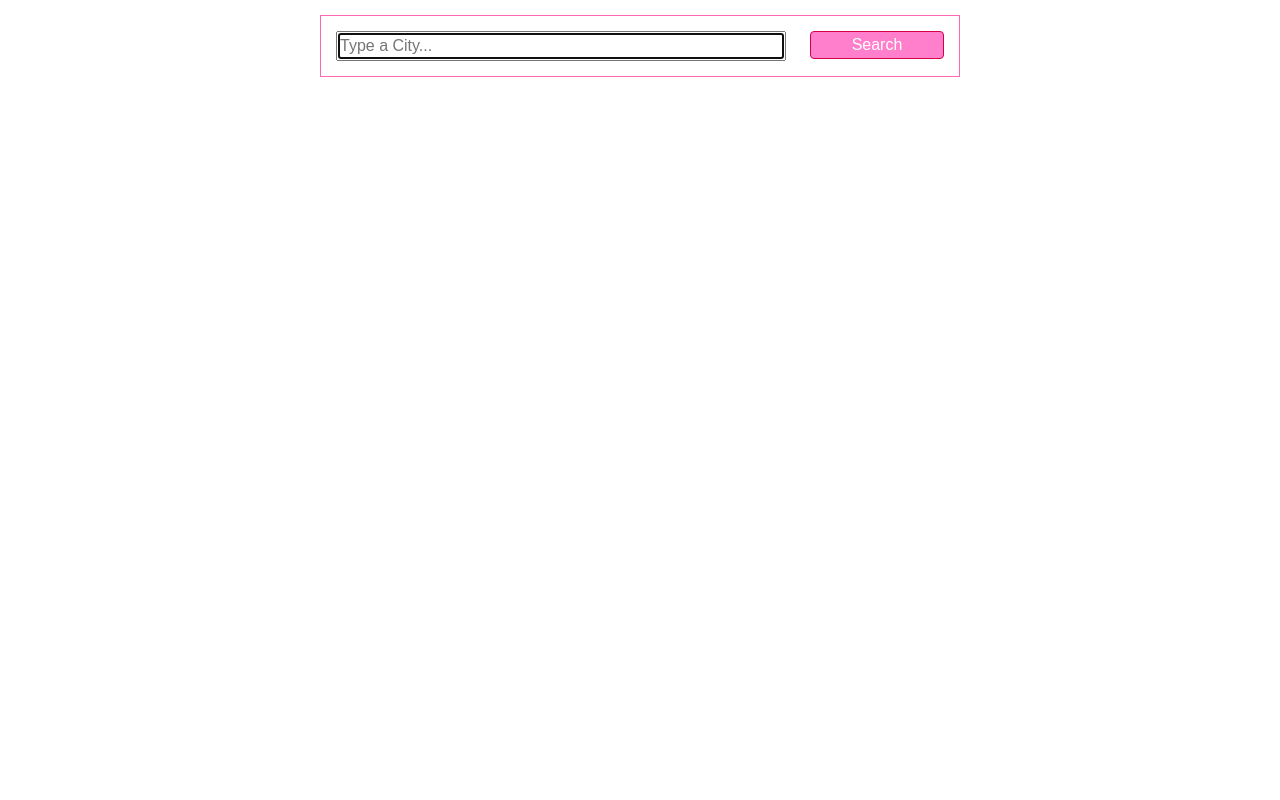
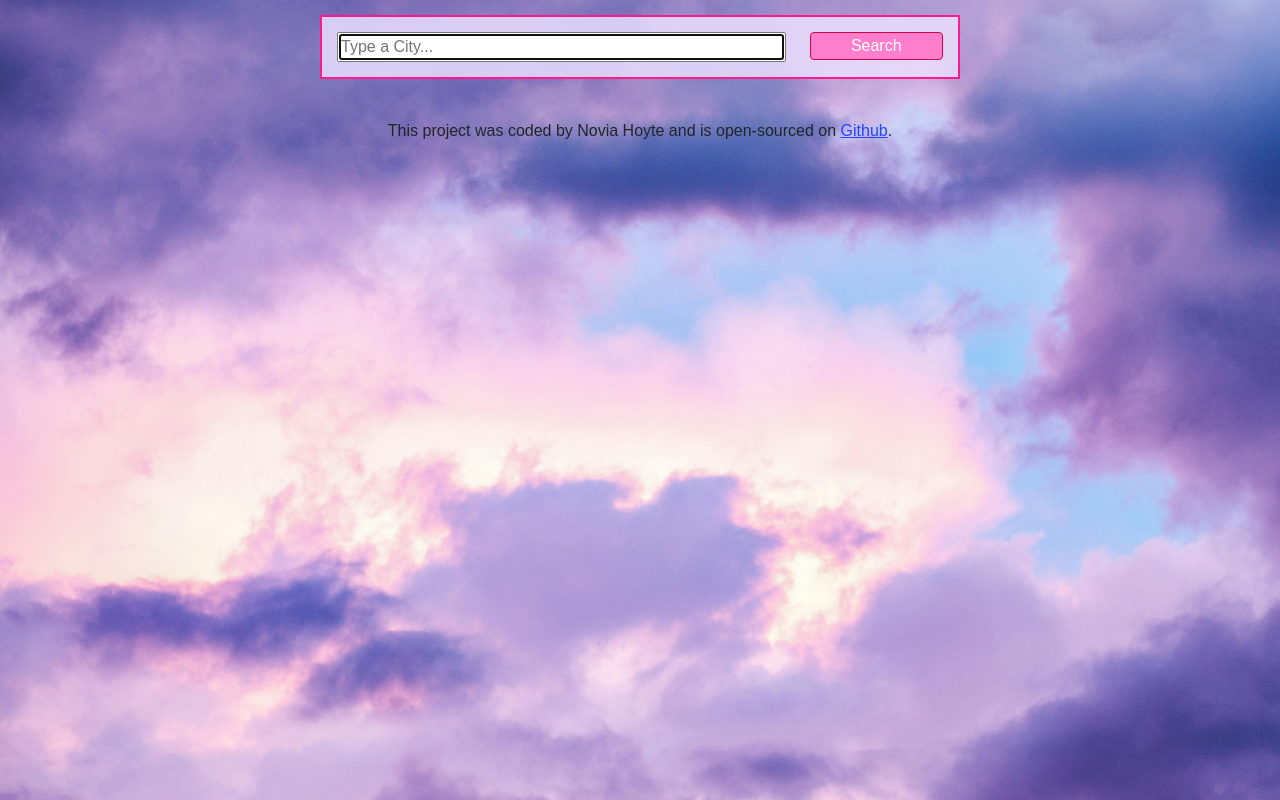
Before and after one commit to nhoyte/react-weather, a React (Create React App) app: page / in a window 1280 px wide. Built offline with nearby package versions, Linux system fonts and the light colour scheme.

Commit message:
Added CSS styling (background image, color, font color) and Footer

```diff
--- a/src/App.css
+++ b/src/App.css
@@ -3,7 +3,8 @@
 }
 
 .App .container {
-  border: 1px solid hotpink;
+  background-color: #ece1ffd2;
+  border: 2px solid rgb(255, 26, 141);
   margin: 15px auto;
   padding: 15px;
   max-width: 50%;
--- a/src/App.js
+++ b/src/App.js
@@ -1,5 +1,6 @@
 import "./App.css";
 import Search from "./Search";
+import Footer from "./Footer";
 
 function App() {
   return (
@@ -7,6 +8,7 @@ function App() {
       <div className="container ">
         <Search />
       </div>
+      <Footer />
     </div>
   );
 }
--- /dev/null
+++ b/src/Footer.css
@@ -0,0 +1,13 @@
+.Footer {
+  margin-top: 40px;
+  text-align: center;
+  font-size: 16px;
+  font-weight: 530;
+}
+
+.Footer a {
+  color: rgb(32, 69, 255);
+}
+.Footer a:hover {
+  color: rgb(0, 212, 212);
+}
--- /dev/null
+++ b/src/Footer.js
@@ -0,0 +1,18 @@
+import React from "react";
+import "./Footer.css";
+
+export default function Footer() {
+  return (
+    <div className="Footer">
+      This project was coded by Novia Hoyte and is open-sourced on{" "}
+      <a
+        href="https://github.com/nhoyte/react-weather"
+        target="_blank"
+        rel="noreferrer"
+      >
+        Github
+      </a>
+      .{" "}
+    </div>
+  );
+}
--- a/src/Search.css
+++ b/src/Search.css
@@ -1,3 +1,6 @@
+:root {
+  --secondary-color: #919191;
+}
 .Search h1 {
   color: rgb(218, 0, 131);
 }
@@ -19,13 +22,30 @@
 .Search .WeatherProps .WeatherIcon {
   padding: 0;
 }
+.Search .WeatherProps img {
+  width: 115px;
+  height: 115px;
+  position: relative;
+  top: -28px;
+}
 .WeatherProps .Temperature {
-  padding: 0 0 0 8px;
-  font-size: 40px;
+  padding: 0;
+  font-size: 50px;
   line-height: 1;
 }
+.WeatherProps .Degrees {
+  font-size: 16px;
+  font-weight: 550;
+  padding: 0 5px;
+}
+.WeatherProps .Degrees .UnitsCelsius {
+  color: var(--secondary-color);
+}
 .WeatherProps .SummaryInfo {
+  color: var(--secondary-color);
   padding: 0;
+  position: relative;
+  left: -45px;
 }
 .WeatherProps li {
   list-style-type: none;
@@ -42,4 +62,6 @@ h4 {
 }
 .Search .WeatherColumn p {
   font-size: 14px;
+  color: var(--secondary-color);
+  line-height: 20px;
 }
--- a/src/Search.js
+++ b/src/Search.js
@@ -66,7 +66,11 @@ export default function Search() {
                 <span className="col-2 WeatherIcon">
                   <img src={weather.iconURL} alt="weather icon" />
                 </span>
-                <span className="col-2 Temperature">{weather.temp}°F</span>
+                <span className="col-1 Temperature">{weather.temp}</span>
+                <span className="col-2 Degrees">
+                  <span className="UnitsFarenheit">°F</span>|
+                  <span className="UnitsCelsius">°C</span>
+                </span>
                 <span className="col SummaryInfo">
                   <ul>
                     <li>Precipitation: 5%</li>
--- a/src/index.css
+++ b/src/index.css
@@ -1,13 +1,16 @@
 body {
   margin: 0;
-  font-family: -apple-system, BlinkMacSystemFont, 'Segoe UI', 'Roboto', 'Oxygen',
-    'Ubuntu', 'Cantarell', 'Fira Sans', 'Droid Sans', 'Helvetica Neue',
+  font-family: -apple-system, BlinkMacSystemFont, "Segoe UI", "Roboto", "Oxygen",
+    "Ubuntu", "Cantarell", "Fira Sans", "Droid Sans", "Helvetica Neue",
     sans-serif;
   -webkit-font-smoothing: antialiased;
   -moz-osx-font-smoothing: grayscale;
+  background-image: url(../public/purple-sky.jpg);
+  background-repeat: no-repeat;
+  background-size: cover;
 }
 
 code {
-  font-family: source-code-pro, Menlo, Monaco, Consolas, 'Courier New',
+  font-family: source-code-pro, Menlo, Monaco, Consolas, "Courier New",
     monospace;
 }
```
Also changed, not shown: public/purple-sky.jpg (added).
